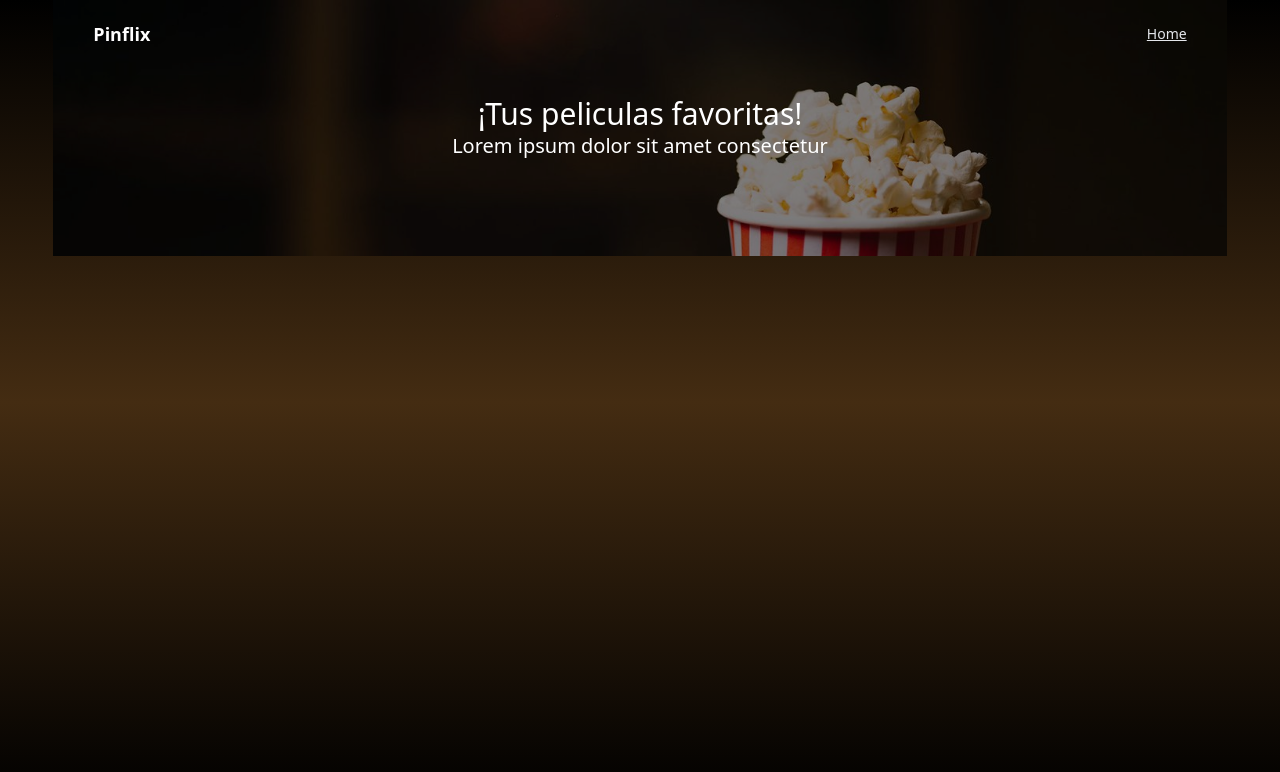
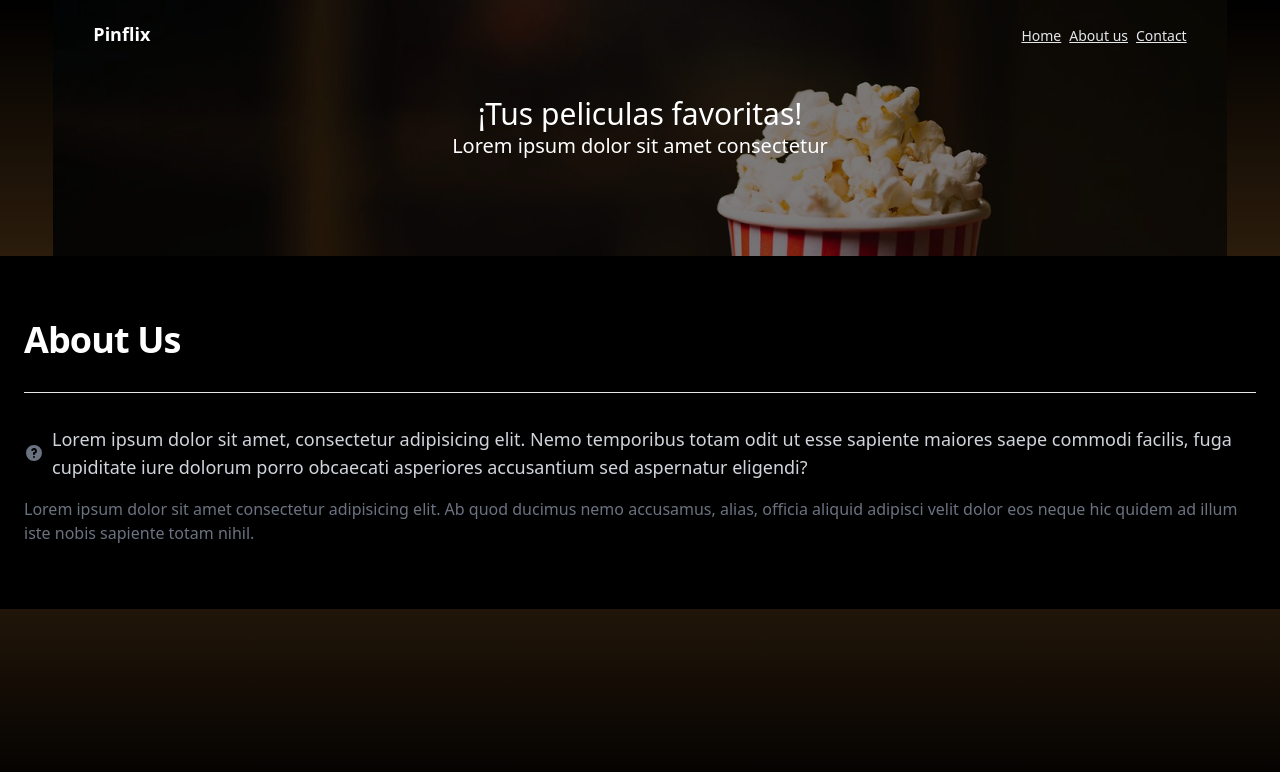
Before and after one commit to Ivan-Pintos/Bootcamp_Hack_Academy, a React (Vite) app in the folder Sprint-4/ej-9/: page /sobre-nosotros in a window 1280 px wide. Shown: the top 772 px of the page. Built offline with nearby package versions, Linux system fonts and the light colour scheme.

Commit message:
routes movie, about us, contact

```diff
--- a/Sprint-4/ej-9/src/App.jsx
+++ b/Sprint-4/ej-9/src/App.jsx
@@ -1,5 +1,8 @@
 import Header from "./components/header";
 import Home from "./pages/Home";
+import Movie from "./pages/Movie";
+import Contact from "./pages/Contact";
+import AboutUs from "./pages/AboutUs";
 import { Route, Routes } from "react-router-dom";
 
 import "./index.css";
@@ -10,6 +13,9 @@ function App() {
       <Header />
       <Routes>
         <Route path="/" element={<Home />} />
+        <Route path="/pelicula/:id" element={<Movie />} />
+        <Route path="/contacto/" element={<Contact />} />
+        <Route path="/sobre-nosotros/" element={<AboutUs />} />
       </Routes>
     </>
   );
--- a/Sprint-4/ej-9/src/components/Movie.jsx
+++ b/Sprint-4/ej-9/src/components/Movie.jsx
@@ -1,14 +1,15 @@
-function Movie({ movie, openModal, setMovieModal }) {
+import { Link } from "react-router-dom";
+function Movie({ movie /*openModal, setMovieModal*/ }) {
   return (
     <div className="border border-yellow-400  ">
-      <img
-        src={`https://image.tmdb.org/t/p/original/${movie.poster_path}`}
-        alt={`Imagen de la pelicula: ${movie.original_title}`}
-        className=" w-30 h-40 md:h-60 md:w-40 hover:cursor-pointer"
-        onClick={() => {
-          openModal(true), setMovieModal(movie);
-        }}
-      />
+      <Link to={`/pelicula/${movie.id}`}>
+        <img
+          src={`https://image.tmdb.org/t/p/original/${movie.poster_path}`}
+          alt={`Imagen de la pelicula: ${movie.original_title}`}
+          className=" w-30 h-40 md:h-60 md:w-40 hover:cursor-pointer"
+        />
+      </Link>
+
       <span className=" text-white flex item-center justify-center gap-2 text-xs md:text-lg">
         {`Rating ${movie.vote_average}`}
         <i className="bi bi-star-fill text-yellow-400"></i>
--- /dev/null
+++ b/Sprint-4/ej-9/src/components/MovieDetails.jsx
@@ -0,0 +1,34 @@
+import { Rating } from "react-simple-star-rating";
+function MovieDetails({ img, title, overview, vote_average }) {
+  return (
+    <div className="bg-black flex flex-col md:flex-row gap-4 container mx-auto xl:w-11/12 h-full mt-5">
+      <div className="relative flex md:w-1/2 lg:w-1/3 ">
+        <img
+          src={`https://image.tmdb.org/t/p/original/${img}`}
+          alt={`Imagen de la pelicula: ${title}`}
+          className="h-full w-full"
+        />
+        <div className="absolute inset-0 bg-gradient-to-b from-transparent to-black"></div>
+      </div>
+      <div className="text-white flex items-center justify-center flex-col gap-4 p-4 md:w-1/2 lg:w-2/3">
+        <h1 className="font-bold text-4xl"> {title}</h1>
+        <span className="text-gray-300 text-justify p-4 text-sm md:text-lg">
+          {overview}
+        </span>
+        <Rating
+          initialValue={vote_average}
+          size="20"
+          SVGstyle={{ display: "inline-block" }}
+          allowFraction="true"
+          iconsCount={10}
+          readonly={true}
+        />
+        <span className="text-gray-200">
+          Rating {String(vote_average).slice(0, 3)}
+        </span>
+      </div>
+    </div>
+  );
+}
+
+export default MovieDetails;
--- a/Sprint-4/ej-9/src/components/Nav.jsx
+++ b/Sprint-4/ej-9/src/components/Nav.jsx
@@ -1,10 +1,27 @@
+import { Link } from "react-router-dom";
 function Nav() {
   return (
     <nav className="flex text-lg justify-between place-items-center absolute inset-x-10">
-      <span className="font-bold">Pinflix</span>
-      <a href="/" className="font-thin text-gray-200 underline  text-sm">
-        Home
-      </a>
+      <Link to="/">
+        <span className="font-bold">Pinflix</span>
+      </Link>
+      <div className="flex flex-row gap-2">
+        <Link to="/">
+          <span className="font-thin text-gray-200 underline text-sm">
+            Home
+          </span>
+        </Link>
+        <Link to="/sobre-nosotros">
+          <span className="font-thin text-gray-200 underline text-sm">
+            About us
+          </span>
+        </Link>
+        <Link to="/contacto">
+          <span className="font-thin text-gray-200 underline text-sm">
+            Contact
+          </span>
+        </Link>
+      </div>
     </nav>
   );
 }
--- /dev/null
+++ b/Sprint-4/ej-9/src/pages/AboutUs.jsx
@@ -0,0 +1,38 @@
+function AbouUs() {
+  return (
+    <section className="flex bg-black container mx-auto items-center ">
+      <div className="py-8 px-4 mx-auto max-w-screen-xl sm:py-16 lg:px-6">
+        <h2 className="mb-8 text-4xl tracking-tight font-extrabold text-white">
+          About Us
+        </h2>
+        <div className="pt-8 border-t border-gray-200">
+          <h3 className="flex items-center mb-4 text-lg font-medium text-gray-300">
+            <svg
+              className="flex-shrink-0 mr-2 w-5 h-5 text-gray-500"
+              fill="currentColor"
+              viewBox="0 0 20 20"
+              xmlns="http://www.w3.org/2000/svg"
+            >
+              <path
+                fillRule="evenodd"
+                d="M18 10a8 8 0 11-16 0 8 8 0 0116 0zm-8-3a1 1 0 00-.867.5 1 1 0 11-1.731-1A3 3 0 0113 8a3.001 3.001 0 01-2 2.83V11a1 1 0 11-2 0v-1a1 1 0 011-1 1 1 0 100-2zm0 8a1 1 0 100-2 1 1 0 000 2z"
+                clipRule="evenodd"
+              ></path>
+            </svg>
+            Lorem ipsum dolor sit amet, consectetur adipisicing elit. Nemo
+            temporibus totam odit ut esse sapiente maiores saepe commodi
+            facilis, fuga cupiditate iure dolorum porro obcaecati asperiores
+            accusantium sed aspernatur eligendi?
+          </h3>
+          <p className="text-gray-500 ">
+            Lorem ipsum dolor sit amet consectetur adipisicing elit. Ab quod
+            ducimus nemo accusamus, alias, officia aliquid adipisci velit dolor
+            eos neque hic quidem ad illum iste nobis sapiente totam nihil.
+          </p>
+        </div>
+      </div>
+    </section>
+  );
+}
+
+export default AbouUs;
--- /dev/null
+++ b/Sprint-4/ej-9/src/pages/Contact.jsx
@@ -0,0 +1,38 @@
+function Contact() {
+  return (
+    <section className="flex bg-black container mx-auto items-center ">
+      <div className="py-8 px-4 mx-auto max-w-screen-xl sm:py-16 lg:px-6">
+        <h2 className="mb-8 text-4xl tracking-tight font-extrabold text-white">
+          Contact
+        </h2>
+        <div className="pt-8 border-t border-gray-200">
+          <h3 className="flex items-center mb-4 text-lg font-medium text-gray-300">
+            <svg
+              className="flex-shrink-0 mr-2 w-5 h-5 text-gray-500"
+              fill="currentColor"
+              viewBox="0 0 20 20"
+              xmlns="http://www.w3.org/2000/svg"
+            >
+              <path
+                fillRule="evenodd"
+                d="M18 10a8 8 0 11-16 0 8 8 0 0116 0zm-8-3a1 1 0 00-.867.5 1 1 0 11-1.731-1A3 3 0 0113 8a3.001 3.001 0 01-2 2.83V11a1 1 0 11-2 0v-1a1 1 0 011-1 1 1 0 100-2zm0 8a1 1 0 100-2 1 1 0 000 2z"
+                clipRule="evenodd"
+              ></path>
+            </svg>
+            Lorem ipsum dolor sit amet, consectetur adipisicing elit. Nemo
+            temporibus totam odit ut esse sapiente maiores saepe commodi
+            facilis, fuga cupiditate iure dolorum porro obcaecati asperiores
+            accusantium sed aspernatur eligendi?
+          </h3>
+          <p className="text-gray-500 ">
+            Lorem ipsum dolor sit amet consectetur adipisicing elit. Ab quod
+            ducimus nemo accusamus, alias, officia aliquid adipisci velit dolor
+            eos neque hic quidem ad illum iste nobis sapiente totam nihil.
+          </p>
+        </div>
+      </div>
+    </section>
+  );
+}
+
+export default Contact;
--- /dev/null
+++ b/Sprint-4/ej-9/src/pages/Movie.jsx
@@ -0,0 +1,82 @@
+import MovieDetails from "../components/MovieDetails";
+
+import { useParams } from "react-router-dom";
+import { useEffect, useState } from "react";
+import axios from "axios";
+
+function Movie() {
+  const [movie, setMovie] = useState(null);
+  const params = useParams();
+  useEffect(() => {
+    const getFirstMovie = async () => {
+      try {
+        const options = {
+          method: "GET",
+          url: `https://api.themoviedb.org/3/movie/${params.id}?api_key=02a7bd32f837724709547edbdb86fec9`,
+          headers: {
+            accept: "application/json",
+            Authorization:
+              "Bearer eyJhbGciOiJIUzI1NiJ9.eyJhdWQiOiIwMmE3YmQzMmY4Mzc3MjQ3MDk1NDdlZGJkYjg2ZmVjOSIsInN1YiI6IjY0NmZhNjgwYzVhZGE1MDEzNTgzNzAwMyIsInNjb3BlcyI6WyJhcGlfcmVhZCJdLCJ2ZXJzaW9uIjoxfQ.xpoA7eumwNjuWEiG_oWq9yq6fbxgXZIRPPpjXF41Fjw",
+          },
+        };
+
+        const response = await axios.request(options);
+        setMovie(response.data);
+        console.log(response.data);
+      } catch (error) {
+        if (error.response.status === 404) {
+          setMovie(404);
+        } else {
+          setMovie(null);
+        }
+
+        console.log(error);
+      }
+    };
+
+    getFirstMovie();
+  }, []);
+  return movie !== null && movie !== 404 ? (
+    <MovieDetails
+      img={movie.poster_path}
+      title={movie.title}
+      overview={movie.overview}
+      vote_average={movie.vote_average}
+    />
+  ) : movie !== 404 ? (
+    <div
+      role="status"
+      className="bg-black flex flex-col justify-center items-center container mx-auto xl:w-11/12 h-full mt-5 p-5"
+    >
+      <svg
+        aria-hidden="true"
+        className=" h-8 text-gray-200 animate-spin dark:text-black fill-yellow-400"
+        viewBox="0 0 100 101"
+        fill="none"
+        xmlns="http://www.w3.org/2000/svg"
+      >
+        <path
+          d="M100 50.5908C100 78.2051 77.6142 100.591 50 100.591C22.3858 100.591 0 78.2051 0 50.5908C0 22.9766 22.3858 0.59082 50 0.59082C77.6142 0.59082 100 22.9766 100 50.5908ZM9.08144 50.5908C9.08144 73.1895 27.4013 91.5094 50 91.5094C72.5987 91.5094 90.9186 73.1895 90.9186 50.5908C90.9186 27.9921 72.5987 9.67226 50 9.67226C27.4013 9.67226 9.08144 27.9921 9.08144 50.5908Z"
+          fill="currentColor"
+        />
+        <path
+          d="M93.9676 39.0409C96.393 38.4038 97.8624 35.9116 97.0079 33.5539C95.2932 28.8227 92.871 24.3692 89.8167 20.348C85.8452 15.1192 80.8826 10.7238 75.2124 7.41289C69.5422 4.10194 63.2754 1.94025 56.7698 1.05124C51.7666 0.367541 46.6976 0.446843 41.7345 1.27873C39.2613 1.69328 37.813 4.19778 38.4501 6.62326C39.0873 9.04874 41.5694 10.4717 44.0505 10.1071C47.8511 9.54855 51.7191 9.52689 55.5402 10.0491C60.8642 10.7766 65.9928 12.5457 70.6331 15.2552C75.2735 17.9648 79.3347 21.5619 82.5849 25.841C84.9175 28.9121 86.7997 32.2913 88.1811 35.8758C89.083 38.2158 91.5421 39.6781 93.9676 39.0409Z"
+          fill="currentFill"
+        />
+      </svg>
+      <span className="sr-only">Loading...</span>
+    </div>
+  ) : (
+    <div
+      role="status"
+      className="bg-black text-white flex flex-col justify-center items-center container mx-auto xl:w-11/12 h-full mt-5 p-5"
+    >
+      <span>
+        Request failed with status code 404: No se ha encontrado la pelicula
+        solicitada
+      </span>
+    </div>
+  );
+}
+
+export default Movie;
```
